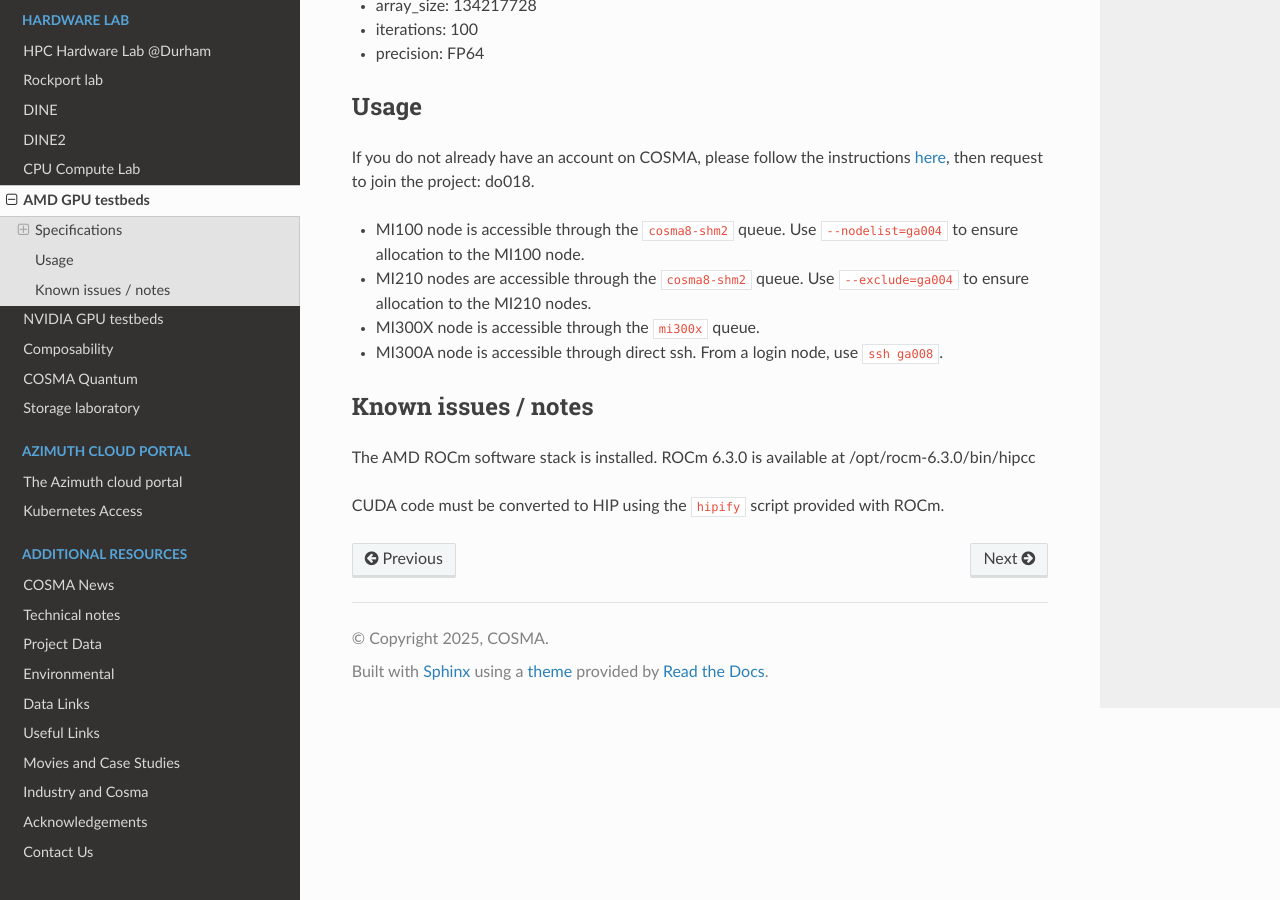
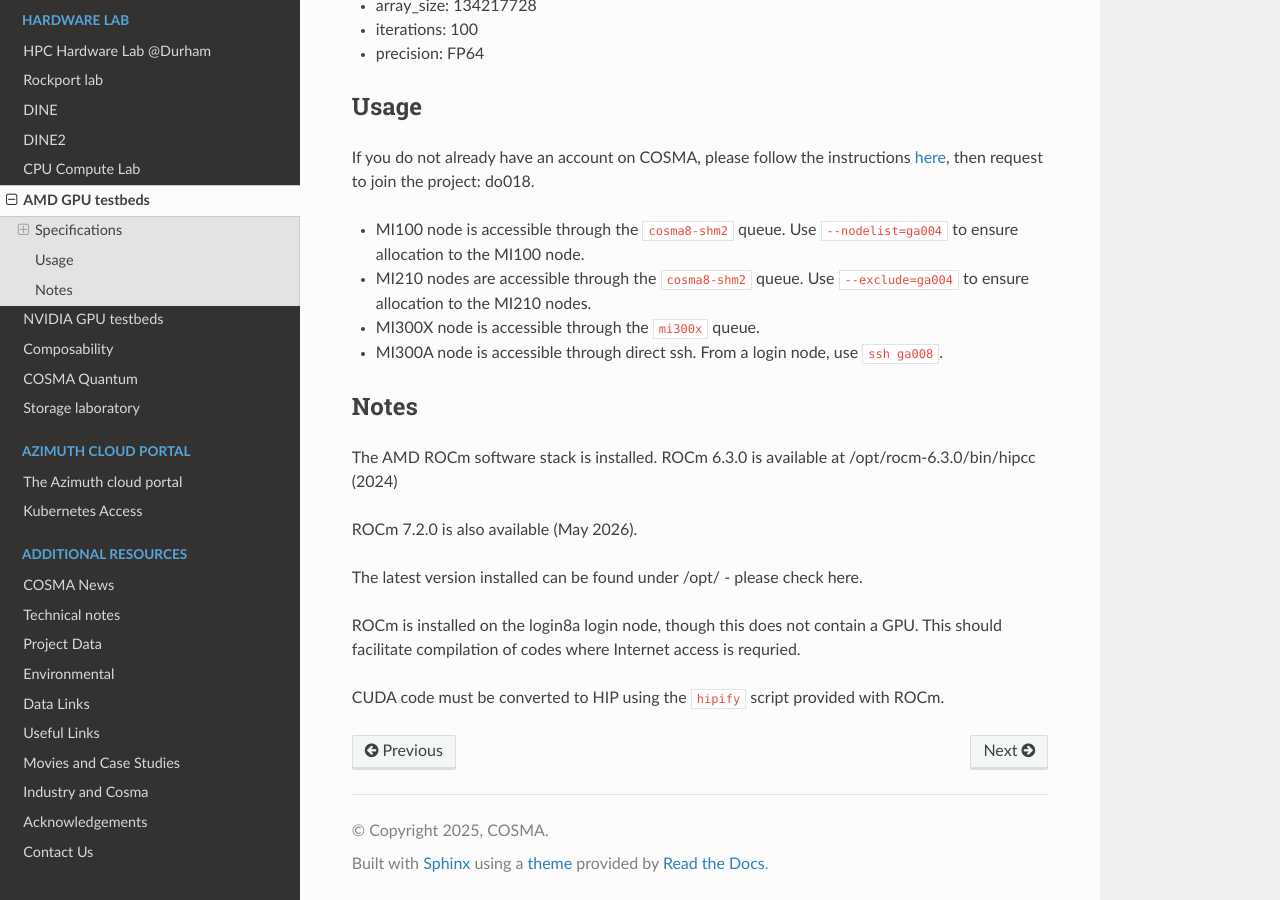
Before and after one commit to agb32/cosmadoc, a Sphinx documentation site: the page built from docs/source/amdgpu.md, in a window 1280 px wide and 900 px high, scrolled down 1451 px. Built offline with Sphinx 7.4.7 and the Read the Docs theme 3.1.0, drawn with Linux system fonts in a browser that asks for light colours.

```diff
--- a/docs/source/amdgpu.md
+++ b/docs/source/amdgpu.md
@@ -62,8 +62,14 @@
 - MI300X node is accessible through the `mi300x` queue.
 - MI300A node is accessible through direct ssh.  From a login node, use `ssh ga008`.
 
-## Known issues / notes
+## Notes
 
-The AMD ROCm software stack is installed.  ROCm 6.3.0 is available at /opt/rocm-6.3.0/bin/hipcc
+The AMD ROCm software stack is installed.  ROCm 6.3.0 is available at /opt/rocm-6.3.0/bin/hipcc (2024)
+
+ROCm 7.2.0 is also available (May 2026).
+
+The latest version installed can be found under /opt/ - please check here.
+
+ROCm is installed on the login8a login node, though this does not contain a GPU.  This should facilitate compilation of codes where Internet access is requried.
 
 CUDA code must be converted to HIP using the `hipify` script provided with ROCm.
```
Also changed, not shown: docs/source/acknowledgements.md (+20 -10 lines), docs/source/slurm.md (+1 -0 lines).
